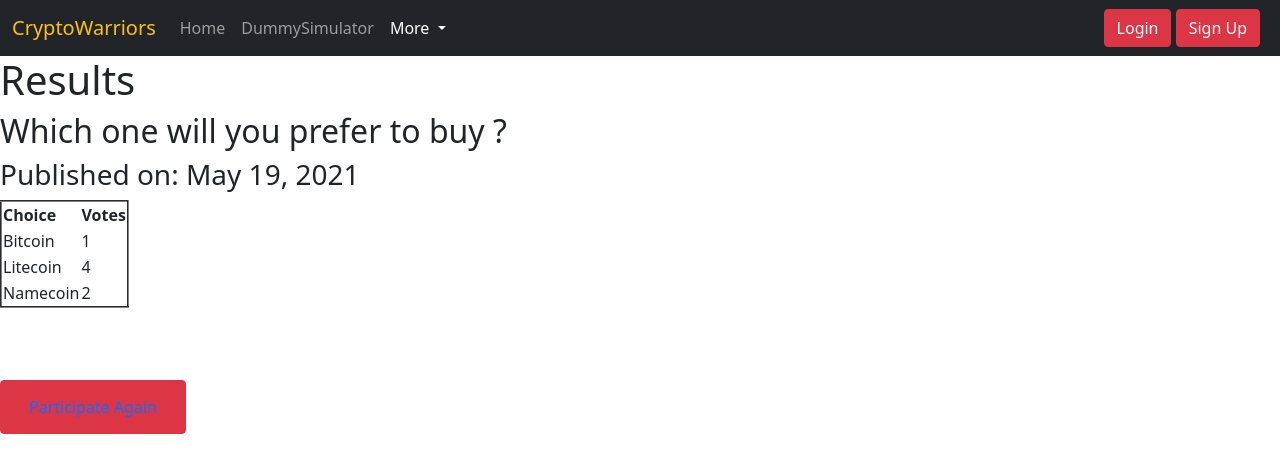
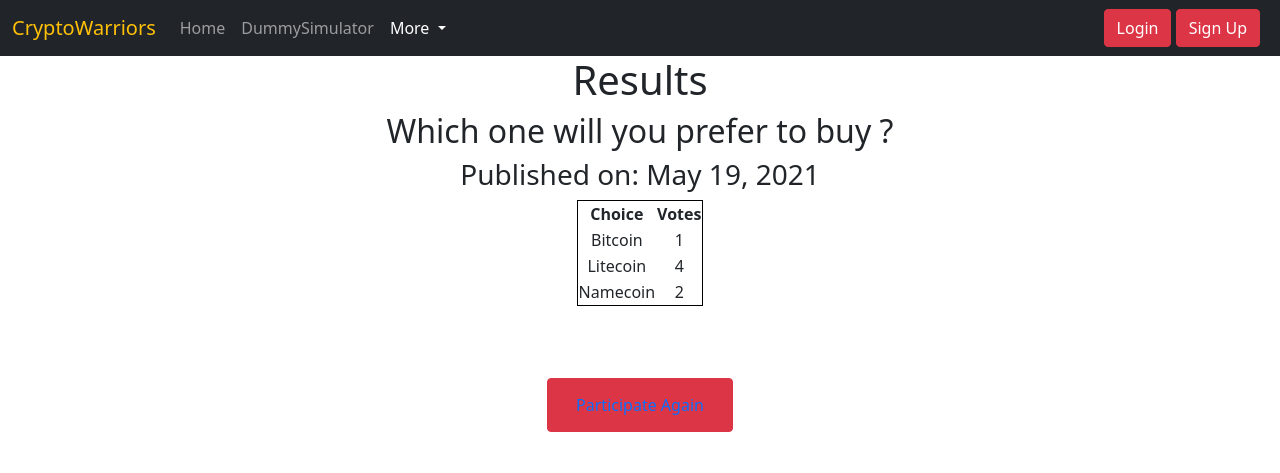
Before and after one commit to sudhanshu1221/teamwebwarriors, a Django app: page /polling/2/results/ in a window 1280 px wide. Shown: the top 473 px of the page. Run offline with Django 3.2, Linux system fonts and the light colour scheme; data comes from the database, SQL or seed files in the repository.

Commit message:
made the complete page in center

```diff
--- a/polling/templates/polling/results.html
+++ b/polling/templates/polling/results.html
@@ -166,12 +166,12 @@
     </div>
 </div>
 
-
+<div class="text-center">
 <h1>Results</h1>
 <h2>{{ question.question_text }}</h2>
 <h3>Published on: {{ question.publication_date }}</h3>
 
-<table border="2">
+<table border="2" style="border:1px solid black;margin-left:auto;margin-right:auto;">
     <tr>
         <th>Choice</th>
         <th>Votes</th>
@@ -190,6 +190,7 @@
     <a class="nav-link" href="/polling">Participate Again</a>
 
 </button>
+    </div>
 
 
 <!-- Optional JavaScript; choose one of the two! -->
```
